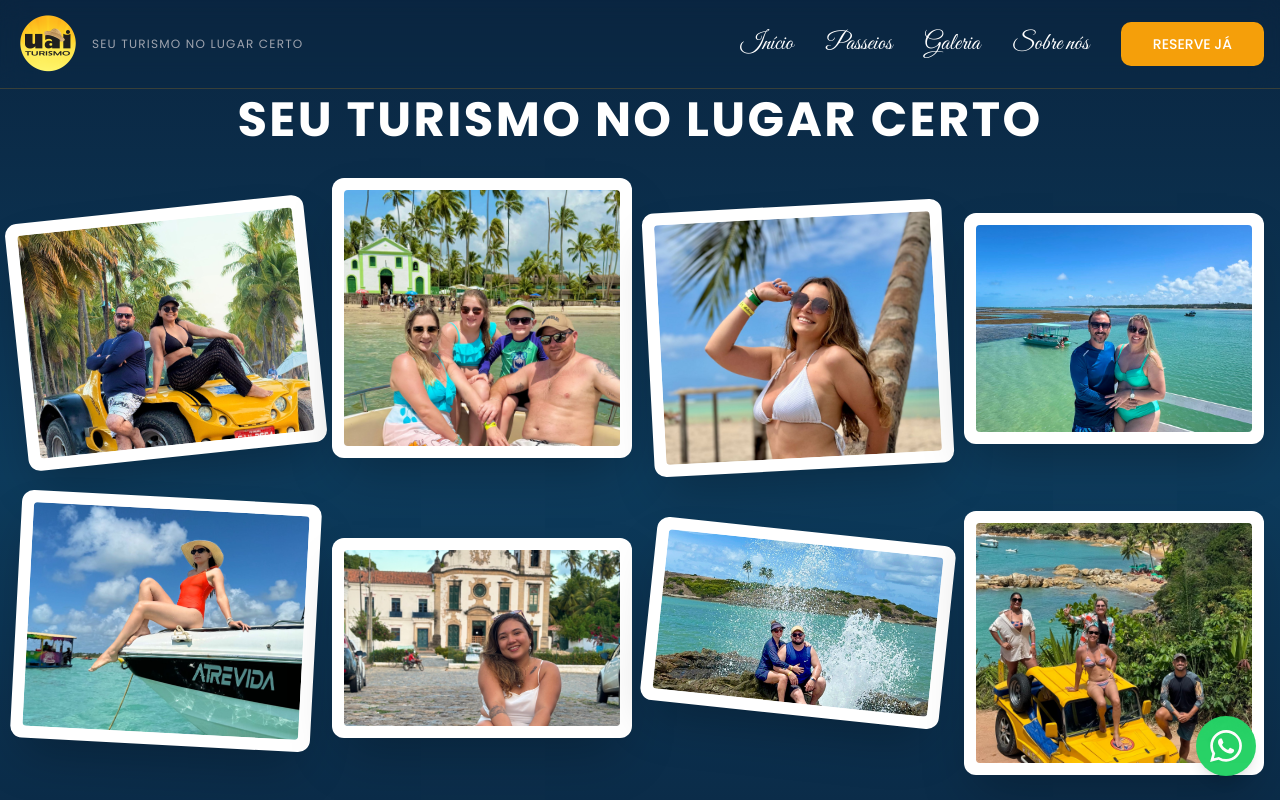
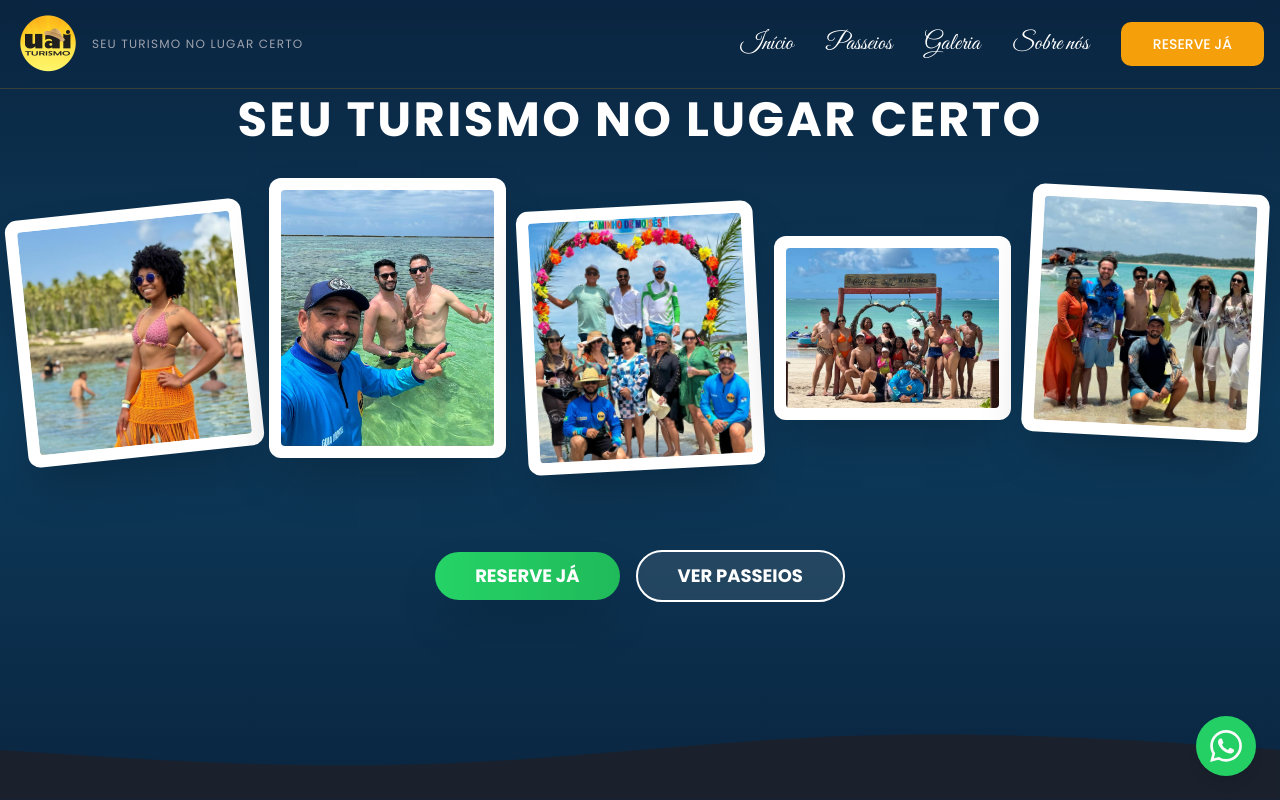
Before and after one commit to thiagohenrico/uai-turismo-eb6dbf14, a React (Vite) app: page / in a window 1280 px wide. Shown: the top 800 px of the page. Built offline with nearby package versions, Linux system fonts and the light colour scheme; the HTML template or start-up script is replaced by a standard one.

Commit message:
Use gallery images at start
Replace hero collage images with 5 client gallery photos for the homepage, removing tour images from the hero and display only 5 client photos.

```diff
--- a/src/components/HeroCollage.tsx
+++ b/src/components/HeroCollage.tsx
@@ -2,15 +2,12 @@ import { useState } from "react";
 import { Button } from "@/components/ui/button";
 import BookingDialog from "./BookingDialog";
 
-// Import tour images
-import buggyTour from "@/assets/buggy-tour.jpg";
-import praiaCarneiros from "@/assets/praia-carneiros.jpg";
-import maragogiBarraGrande from "@/assets/maragogi-barra-grande.jpg";
-import maragogiPontaMangue from "@/assets/maragogi-ponta-mangue.jpg";
-import saoMiguel from "@/assets/sao-miguel.jpg";
-import recifeOlinda from "@/assets/recife-olinda.jpg";
-import ilhaSantoAleixo from "@/assets/ilha-santo-aleixo.jpg";
-import caboSantoAgostinho from "@/assets/cabo-santo-agostinho.jpg";
+// Import client gallery images
+import client2 from "@/assets/client-2.jpg";
+import client4 from "@/assets/client-4.jpg";
+import client8 from "@/assets/client-8.jpg";
+import client15 from "@/assets/client-15.jpg";
+import client30 from "@/assets/client-30.jpg";
 
 const HeroCollage = () => {
   const [isBookingOpen, setIsBookingOpen] = useState(false);
@@ -32,7 +29,7 @@ const HeroCollage = () => {
 
         {/* Photo collage */}
         <div className="relative z-10 max-w-7xl mx-auto px-4 pb-20">
-          <div className="grid grid-cols-2 md:grid-cols-4 gap-3 md:gap-4 items-center">
+          <div className="grid grid-cols-2 md:grid-cols-5 gap-3 md:gap-4 items-center justify-center">
             {/* Photo 1 */}
             <div
               className="relative transform -rotate-6 hover:rotate-0 transition-transform duration-300 hover:scale-110 hover:z-20"
@@ -40,8 +37,8 @@ const HeroCollage = () => {
             >
               <div className="bg-white p-2 md:p-3 shadow-2xl rounded-lg">
                 <img
-                  src={buggyTour}
-                  alt="Buggy Tour"
+                  src={client2}
+                  alt="Cliente curtindo nas piscinas naturais"
                   className="w-full h-40 md:h-56 object-cover rounded"
                 />
               </div>
@@ -54,8 +51,8 @@ const HeroCollage = () => {
             >
               <div className="bg-white p-2 md:p-3 shadow-2xl rounded-lg">
                 <img
-                  src={praiaCarneiros}
-                  alt="Praia dos Carneiros"
+                  src={client4}
+                  alt="Amigos nas águas cristalinas de Maragogi"
                   className="w-full h-44 md:h-64 object-cover rounded"
                 />
               </div>
@@ -68,8 +65,8 @@ const HeroCollage = () => {
             >
               <div className="bg-white p-2 md:p-3 shadow-2xl rounded-lg">
                 <img
-                  src={maragogiBarraGrande}
-                  alt="Maragogi Barra Grande"
+                  src={client8}
+                  alt="Grupo comemorando em Maragogi"
                   className="w-full h-40 md:h-60 object-cover rounded"
                 />
               </div>
@@ -82,8 +79,8 @@ const HeroCollage = () => {
             >
               <div className="bg-white p-2 md:p-3 shadow-2xl rounded-lg">
                 <img
-                  src={saoMiguel}
-                  alt="São Miguel dos Milagres"
+                  src={client15}
+                  alt="Grande grupo em Maragogi"
                   className="w-full h-42 md:h-58 object-cover rounded"
                 />
               </div>
@@ -96,51 +93,9 @@ const HeroCollage = () => {
             >
               <div className="bg-white p-2 md:p-3 shadow-2xl rounded-lg">
                 <img
-                  src={maragogiPontaMangue}
-                  alt="Maragogi Ponta Mangue"
+                  src={client30}
+                  alt="Grupo feliz em Maragogi"
                   className="w-full h-40 md:h-56 object-cover rounded"
-                />
-              </div>
-            </div>
-
-            {/* Photo 6 */}
-            <div
-              className="relative transform -rotate-4 hover:rotate-0 transition-transform duration-300 hover:scale-110 hover:z-20"
-              style={{ marginTop: '15px' }}
-            >
-              <div className="bg-white p-2 md:p-3 shadow-2xl rounded-lg">
-                <img
-                  src={recifeOlinda}
-                  alt="Recife e Olinda"
-                  className="w-full h-44 md:h-62 object-cover rounded"
-                />
-              </div>
-            </div>
-
-            {/* Photo 7 */}
-            <div
-              className="relative transform rotate-6 hover:rotate-0 transition-transform duration-300 hover:scale-110 hover:z-20"
-              style={{ marginTop: '-15px' }}
-            >
-              <div className="bg-white p-2 md:p-3 shadow-2xl rounded-lg">
-                <img
-                  src={ilhaSantoAleixo}
-                  alt="Ilha de Santo Aleixo"
-                  className="w-full h-40 md:h-58 object-cover rounded"
-                />
-              </div>
-            </div>
-
-            {/* Photo 8 */}
-            <div
-              className="relative transform -rotate-5 hover:rotate-0 transition-transform duration-300 hover:scale-110 hover:z-20"
-              style={{ marginTop: '25px' }}
-            >
-              <div className="bg-white p-2 md:p-3 shadow-2xl rounded-lg">
-                <img
-                  src={caboSantoAgostinho}
-                  alt="Cabo de Santo Agostinho"
-                  className="w-full h-42 md:h-60 object-cover rounded"
                 />
               </div>
             </div>
```
